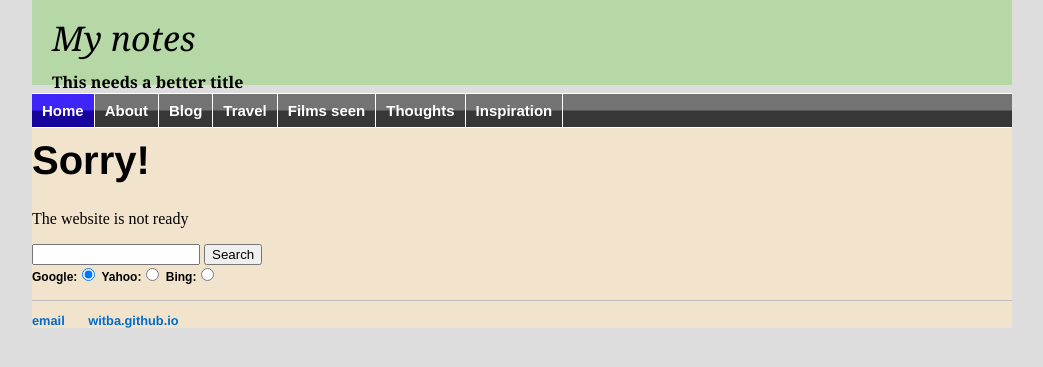
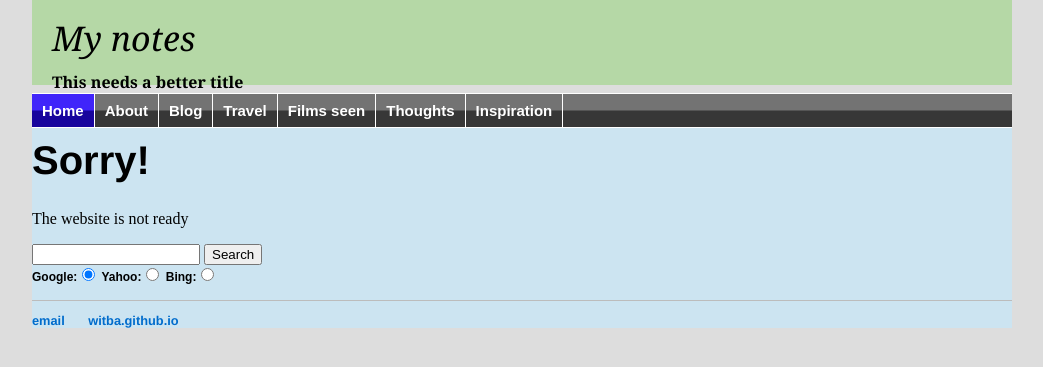
Before and after one commit to witba/witba.github.io, a Jekyll site: the page built from index.html, in a window 1280 px wide. Shown: the top 367 px of the page, without its empty margins (118-1161 px from the left). Built offline with Jekyll 4.4.1, drawn with Linux system fonts in a browser that asks for light colours.

Commit message:
Update main.css

```diff
--- a/css/main.css
+++ b/css/main.css
@@ -11,7 +11,7 @@ background: #b5d8a6;
 }
 #style_content {
 width: 100%;
-background: #f2e3cd;
+background: #cce4f1;  /*#f2e3cd;*/
 }
 #style_title {
 padding-top: 15px;
```
